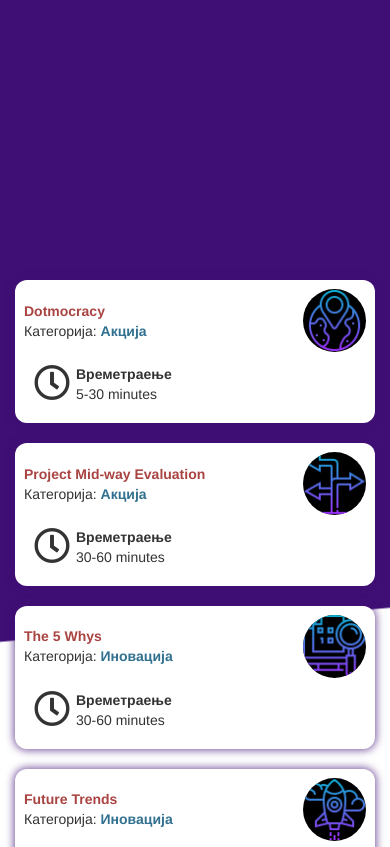
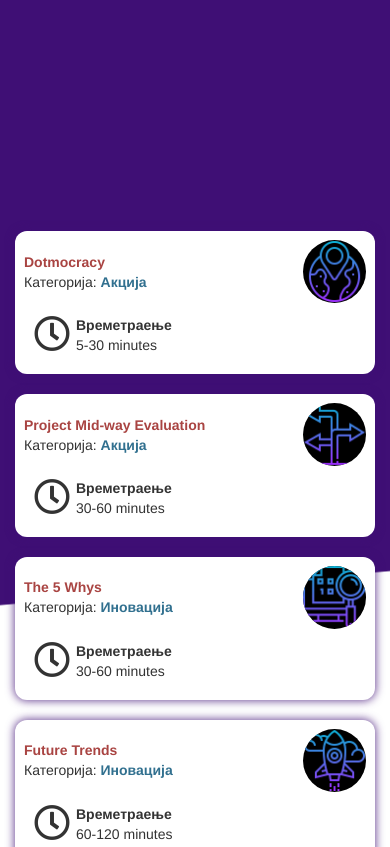
Before and after one commit to OgMan1/Project1, a plain HTML site: page index.html in a window 390 px wide. Shown: the part 680-1527 px from the top of the page. Drawn offline with nearby package versions, Linux system fonts and the light colour scheme.

Commit message:
Add files via upload
cs

```diff
--- a/style.css
+++ b/style.css
@@ -137,6 +137,10 @@ html {
 .landingBottom {
   padding-top: 2em;
   margin-top: 5em;
+}
+
+.cont1 {
+  margin-top: -5em;
 }
 
 .navLogo,
@@ -918,6 +922,10 @@ html {
   .flexSingleTemplateIcons {
     text-align: center;
   }
+
+  .cont1 {
+    margin-top: -3.5em;
+  }
 }
 
 @media screen and (max-width: 479px) {
```
